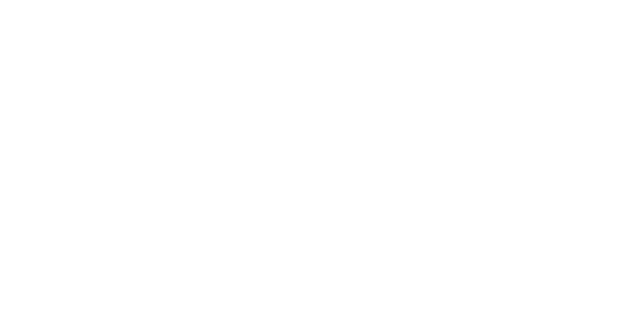
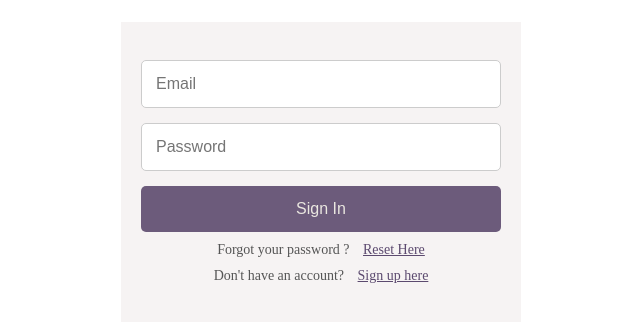
Before and after one commit to Ankan-07-Dutta/MERN_Ecommerce, a React (Vite) app in the folder frontend/: page /login in a window 1280 px wide. Before the commit this address had no page. Shown: the part 228-550 px from the top of the page, without its empty margins (319-959 px from the left). Built offline with nearby package versions, Linux system fonts and the light colour scheme.

Commit message:
added login page

```diff
--- a/frontend/src/App.jsx
+++ b/frontend/src/App.jsx
@@ -4,6 +4,7 @@
 import ProductDetails from './pages/ProductDetails';
 import Products from './pages/Products';
 import Register from './User/Register';
+import Login from './User/Login';
 
 const App = () => {
   return (
@@ -14,6 +15,7 @@
         <Route path='/products' element={<Products />}/>
         <Route path='/products/:keyword' element={<Products />}/>
         <Route path='/register' element={<Register />}/>
+        <Route path='/login' element={<Login />}/>
       </Routes>
     </Router>
   )
--- /dev/null
+++ b/frontend/src/User/Login.jsx
@@ -0,0 +1,70 @@
+import React, { useEffect, useState } from 'react';
+import '../UserStyles/Form.css'
+import { Link, Navigate, useNavigate } from 'react-router-dom';
+import { useDispatch, useSelector } from 'react-redux';
+import { login, removeErrors, removeSuccess } from '../features/user/userSlice';
+import { toast } from 'react-toastify';
+
+const Login = () => {
+    const [loginEmail, setLoginEmail] = useState("");
+    const [loginPassword, setLoginPassword] = useState("");
+    const { error, loading, success, isAuthenticated} = useSelector(state => state.user);
+    const dispatch = useDispatch();
+    const navigate = useNavigate();
+
+    const loginSubmit=(e)=> {
+        e.preventDefault();
+        console.log('Hello');
+        dispatch(login({email: loginEmail, password : loginPassword}))
+    }
+
+    useEffect( ()=> {
+            if(error){
+              toast.error(error, {position: 'top-center', autoClose: 3000});
+              dispatch(removeErrors());
+            }
+          }, [dispatch, error]);
+
+    useEffect(()=> {
+      if(isAuthenticated){
+        navigate("/");
+      }
+    }, [isAuthenticated])
+
+    useEffect(()=> {
+      if(success){
+        toast.success('Login Successfull', {position: 'top-center', autoClose: 3000});
+        dispatch(removeSuccess())
+      }
+    }, [dispatch, success])
+
+
+  return (
+    <div className='form-container container'>
+      <div className="form-content">
+        <form className="form" onSubmit={loginSubmit}>
+            <div className="input-group">
+                <input type="email" placeholder='Email' value={loginEmail}
+                onChange={(e)=> setLoginEmail(e.target.value)}/>
+            </div>
+            <div className="input-group">
+                <input type="password" placeholder='Password' value={loginPassword}
+                onChange={(e)=> setLoginPassword(e.target.value)}/>
+            </div>
+            <button className='authBtn'>
+                Sign In
+            </button>
+            <p className="form-links">
+                Forgot your password ? <Link to='/password/forgot'> Reset Here</Link>
+            </p>
+            <p className="form-links">
+                Don't have an account? <Link to='/register'>Sign up here </Link>
+            </p>
+
+        </form>
+      </div>
+    </div>
+  )
+}
+
+export default Login
--- a/frontend/src/features/user/userSlice.js
+++ b/frontend/src/features/user/userSlice.js
@@ -9,8 +9,26 @@
                 'Content-Type':'multipart/form-data'
             }
         }
-        const {data} = await axios.post('.api/v1/register', userData, config);
+        const {data} = await axios.post('/api/v1/register', userData, config);
         console.log('Registration data');
+        return data;
+
+
+    } catch (error) {
+        return rejectWithValue(error.response?.data || 'Registration failed. Please try again later');
+
+    }
+})
+
+export const login = createAsyncThunk('user/login',async({email, password}, {rejectWithValue})=> {
+    try {
+        const config = {
+            headers:{
+                'Content-Type':'application/json'
+            }
+        }
+        const {data} = await axios.post('/api/v1/login', {email, password}, config);
+        console.log('Login data', data);
         return data;
 
 
@@ -40,6 +58,7 @@
         }
     },
     extraReducers:(builder)=> {
+        //Registration cases
         builder.addCase(register.pending, (state)=> {
             state.loading = true;
             state.error = null;
@@ -57,6 +76,28 @@
             state.user = null;
             state.isAuthenticated = false;
         })
+
+
+        //Login Cases
+        builder.addCase(login.pending, (state)=> {
+            state.loading = true;
+            state.error = null;
+        })
+        .addCase(login.fulfilled, (state, action)=> {
+            state.loading = false;
+            state.error = null;
+            state.success = action.payload.success;
+            state.user = action.payload?.user || null ;
+            state.isAuthenticated = Boolean(action.payload?.user);
+            console.log(state.user);
+
+        })
+        .addCase(login.rejected, (state, action)=> {
+            state.loading = false;
+            state.error = action.payload?.message || 'Registration failed. Please try again later';
+            state.user = null;
+            state.isAuthenticated = false;
+        })
     }
 })
 
```
